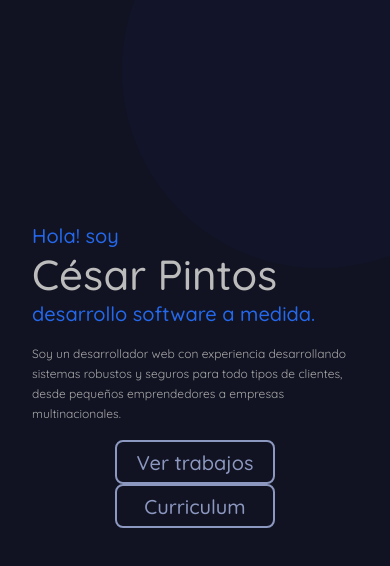
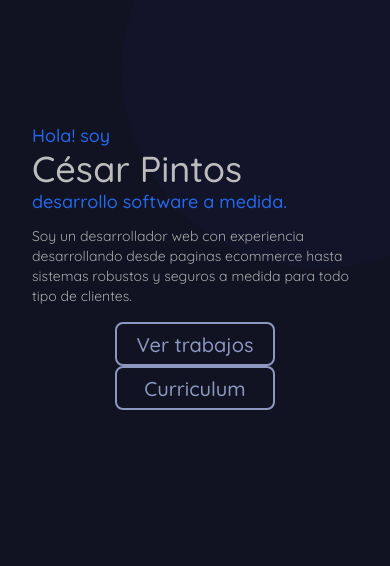
Before and after one commit to burzacoding/portfolio, a React (Create React App) app: page /curriculum.pdf in a window 390 px wide. Shown: the top 566 px of the page. Built offline with nearby package versions, Linux system fonts and the light colour scheme.

Commit message:
Home responsive terminado

```diff
--- a/public/index.html
+++ b/public/index.html
@@ -21,7 +21,7 @@
       work correctly both with client-side routing and a non-root public URL.
       Learn how to configure a non-root public URL by running `npm run build`.
     -->
-    <title>Burzacoding - Portfolio</title>
+    <title>Burzacoding</title>
   </head>
   <body>
     <noscript>You need to enable JavaScript to run this app.</noscript>
--- a/src/Components/Organisms/MobileNav.tsx
+++ b/src/Components/Organisms/MobileNav.tsx
@@ -1,54 +1,57 @@
-
 import React from "react";
 import { useEffect } from "react";
 import styled, { useTheme } from "styled-components";
 import { useActiveBackground } from "../../hooks/Nav";
 import { SvgWrapper } from "../../styles/Index";
-import {
-  MobileNav,
-} from "../../styles/organisms/Nav";
+import { MobileNav } from "../../styles/organisms/Nav";
 import Logo from "../Molecules/Logo";
 import Hamburguer from "../SVG/Hamburguer";
 import MobileDrawer from "./MobileDrawer";
 import { isDrawerShownOption, isShownInterface } from "./Nav";
 
-
 const SVGHandler = styled.div<isShownInterface>`
   position: relative;
   z-index: 3;
   user-select: none;
+  width: 40px;
+  height: 40px;
   svg > g > #Top {
     transition: transform 0.2s;
     transform: ${(p) => (p.drawerShown ? "translateX(-12px)" : "none")};
   }
+  @media screen and (min-width: 410px) {
+    width: 48px;
+    height: 48px;
+  } ;
 `;
 
-const MobileNavComponent: React.FC<isDrawerShownOption> = ({setDrawerShown, drawerShown}) => {
-
+const MobileNavComponent: React.FC<isDrawerShownOption> = ({
+  setDrawerShown,
+  drawerShown,
+}) => {
   const handleShown = () => {
     setDrawerShown((prev) => !prev);
   };
-
-  const { activeBackground, isShown } = useActiveBackground()
+  useEffect(() => {
+    window.addEventListener("scroll", () => {
+      setDrawerShown(false);
+    });
+  }, [setDrawerShown]);
 
   const theme = useTheme();
 
-  useEffect(() => {
-    window.addEventListener('scroll', () => {
-      setDrawerShown(false)
-    })
-  }, [setDrawerShown])
+  const { activeBackground, isShown } = useActiveBackground();
 
   return (
-    <MobileNav activeBackground={activeBackground} isShown={isShown} >
+    <MobileNav activeBackground={activeBackground} isShown={isShown}>
       <Logo />
       <SVGHandler drawerShown={drawerShown}>
-        <SvgWrapper size={54} color={theme.accent} onClick={handleShown}>
+        <SvgWrapper color={theme.accent} onClick={handleShown}>
           <Hamburguer />
         </SvgWrapper>
       </SVGHandler>
 
-    <MobileDrawer drawerShown={drawerShown} setDrawerShown={setDrawerShown}/>
+      <MobileDrawer drawerShown={drawerShown} setDrawerShown={setDrawerShown} />
     </MobileNav>
   );
 };
--- a/src/Components/Sections/Home.tsx
+++ b/src/Components/Sections/Home.tsx
@@ -14,9 +14,8 @@ const Home = () => {
       <NameTitle>César Pintos</NameTitle>
       <AccentTitle>desarrollo software a medida.</AccentTitle>
       <Subtitle>
-        Soy un desarrollador web con experiencia desarrollando sistemas robustos
-        y seguros para todo tipos de clientes, desde pequeños emprendedores a
-        empresas multinacionales.
+        Soy un desarrollador web con experiencia desarrollando desde paginas ecommerce hasta sistemas robustos
+        y seguros a medida para todo tipo de clientes.
       </Subtitle>
       <ButtonsWrapper>
         <Button text="Ver trabajos" path="#jobs" fontSize={20} />
--- a/src/Styles.tsx
+++ b/src/Styles.tsx
@@ -16,7 +16,7 @@ export const theme: DefaultTheme = {
   accent: '#2568EB',
   lightblue: '#8C98C0',
   background: '#111322',
-  backgroundOpacity: '#1113227d',
+  backgroundOpacity: '#111322da',
   fontOne: '#A8A8A8',
   fontTwo: '#BCBCBC',
   fontThree: '#757575',
--- a/src/styles/Index.ts
+++ b/src/styles/Index.ts
@@ -10,7 +10,7 @@ export const BaseLink = styled(Link)`
 `;
 
 interface SvgWrapperInterface {
-  size: number,
+  size?: number,
   color: string,
 }
 interface SeparatorInterface {
@@ -19,8 +19,8 @@ interface SeparatorInterface {
 }
 
 export const SvgWrapper = styled.div<SvgWrapperInterface>`
-  height: ${p => p.size+ 'px'};
-  width: ${p => p.size+ 'px'};
+  height: ${p => p.size ? p.size + 'px' : "100%"};
+  width: ${p => p.size ? p.size + 'px' : "100%"};
   svg {
     fill: ${p => p.color};
     transition: fill 0.3s;
--- a/src/styles/Sections/Home.ts
+++ b/src/styles/Sections/Home.ts
@@ -1,56 +1,72 @@
 import styled from "styled-components";
 
 export const SectionWrapper = styled.div`
-  margin-top: 218px;
+  margin-top: 124px;
   display: flex;
   flex-direction: column;
   max-width: 1080px;
   padding: 0 32px;
   overflow-x: hidden;
+  @media screen and (min-width: 410px) {
+  };
   @media screen and (min-width: 768px) {
   padding: 0 124px;
+  max-width: 1428px;
+  margin: 212px auto;
   };
 `;
 
 export const AccentTitle = styled.p`
   color: ${(p) => p.theme.accent};
   font-weight: 500;
-  font-size: 20px;
-  line-height: 36px;
+  font-size: 18px;
+  line-height: 24px;
+  @media screen and (min-width: 410px) {
+  font-size: 24px;
+  line-height: 40px;
+  };
   @media screen and (min-width: 768px) {
+    font-size: 36px;
+    line-height: 48px;
+  };
+  @media screen and (min-width: 1366px) {
     font-size: 48px;
     line-height: 60px;
-  } ;
+  };
 `;
 
 export const NameTitle = styled.p`
   font-weight: 500;
-  font-size: 42px;
+  font-size: 36px;
   line-height: 42px;
   color: ${(p) => p.theme.fontTwo};
+  @media screen and (min-width: 410px) {
+    font-size: 54px;
+    line-height: 58px;
+  } ;
   @media screen and (min-width: 768px) {
-    font-size: 82px;
-    line-height: 102px;
+    font-size: 72px;
+    line-height: 82px;
   } ;
 `;
 
 export const Subtitle = styled.p`
   color: ${(p) => p.theme.fontOne};
   font-weight: normal;
-  font-size: 12px;
+  font-size: 14px;
   line-height: 20px;
   margin-top: 12px;
   margin-bottom: 16px;
-  @media screen and (min-width: 411px) {
+  @media screen and (min-width: 410px) {
     margin-bottom: 0;
-    font-size: 20px;
-    line-height: 24px;
+    font-size: 18px;
+    line-height: 22px;
     margin-top: 8px;
   } ;
   @media screen and (min-width: 768px) {
-    font-size: 30px;
+    font-size: 26px;
     line-height: 36px;
-    margin-top: 32px;
+    margin-top: 24px;
   } ;
 `;
 
--- a/src/styles/organisms/Nav.ts
+++ b/src/styles/organisms/Nav.ts
@@ -51,6 +51,7 @@ export const DesktopNav = styled(Nav)`
 export const MobileNav = styled(Nav)`
   height: 70px;
   z-index: 1;
+  padding: 0 24px;
   @media screen and (min-width: 769px) {
     display: none;
   } ;
@@ -132,10 +133,14 @@ export const NavLink = styled(BaseLink)`
 
 export const NavLinkMobile = styled(NavLink)`
   text-align: center;
-  margin-bottom: 32px;
+  margin-bottom: 16px;
   margin-right: 0;
-  font-size: 24px;
+  font-size: 16px;
   &:active {
     color: #ffffff;
   }
+  @media screen and (min-width: 410px) {
+    font-size: 20px;
+    margin-bottom: 20px;
+  } ;
 `;
```
